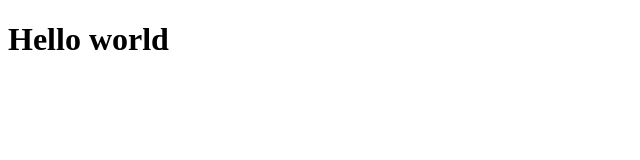
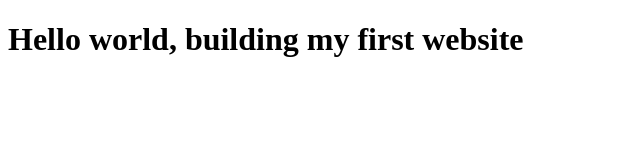
Before and after one commit to dudv17/coursera-test, a plain HTML site: page site/index.html in a window 1280 px wide. Shown: the whole page, without its empty margins (0-640 px from the left). Drawn offline with Linux system fonts and the light colour scheme.

Commit message:
small addition to my page content

```diff
--- a/site/index.html
+++ b/site/index.html
@@ -6,6 +6,6 @@
 	<title>Hello World!</title>
 </head>
 <body>
-<h1>Hello world</h1>
+<h1>Hello world, building my first website</h1>
 </body>
 </html>
```
